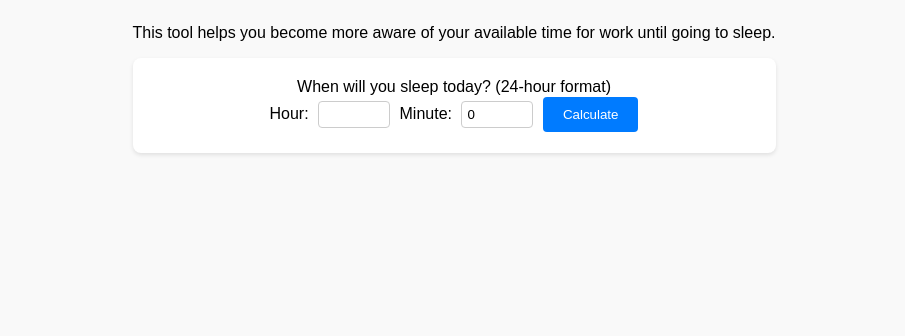
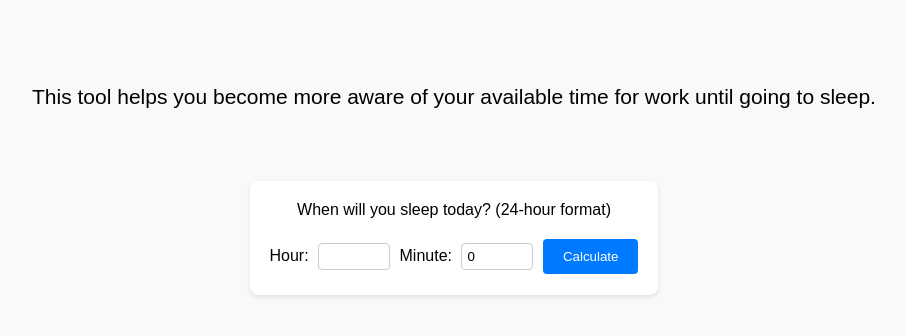
Before and after one commit to Gurvinder211/TimeUntilSleep, a website: page public/frontpage.html in a window 1280 px wide. Shown: the whole page, without its empty margins (186-1091 px from the left). Drawn offline with Linux system fonts and the light colour scheme.

Commit message:
modified css

```diff
--- a/package.json
+++ b/package.json
@@ -3,9 +3,7 @@
   "version": "1.0.0",
   "main": "server.js",
   "scripts": {
-    "test": "echo \"Error: no test specified\" && exit 1",
-    "start": "node server.js",
-    "run": "nodemon server.js"
+    "start": "nodemon server.js"
   },
   "author": "",
   "license": "ISC",
--- a/public/frontpage.html
+++ b/public/frontpage.html
@@ -8,7 +8,7 @@
 </head>
 <body>
     <script src="main.js"></script>
-    <p>This tool helps you become more aware of your available time for work until going to sleep.</p>
+    <p id="heading">This tool helps you become more aware of your available time for work until going to sleep.</p>
     <form onsubmit="timeUntilSleep(); event.preventDefault()">
         <label for="sleepHour">When will you sleep today? (24-hour format)<br> Hour:</label>
         <input type="number" id="sleepHour" min="0" max="23" required>
--- a/public/style.css
+++ b/public/style.css
@@ -2,13 +2,13 @@
 
 /* Center the form */
 body {
-    display: grid;
+    display: flex;
     justify-content: center;
     align-items: center;
-    /* height: 100vh;
-    margin: 0; */
+    flex-direction: column;
     font-family: Arial, sans-serif;
     background-color: #f9f9f9;
+    margin-top: 5%;
 }
 
 /* Style the form container */
@@ -18,6 +18,7 @@ form {
     border-radius: 8px;
     box-shadow: 0 2px 4px rgba(0, 0, 0, 0.1);
     text-align: center;
+    margin-top: 4%;
 }
 
 /* Style the input fields */
@@ -48,4 +49,14 @@ button[type="submit"]:hover {
 #result {
     margin-top: 20px;
     font-weight: bold;
+    text-align: center;
+    font-size: 20px;
 }
+
+#heading {
+    font-size: 21px;
+}
+
+label, input, button {
+    margin-top: 20px;
+}
```
